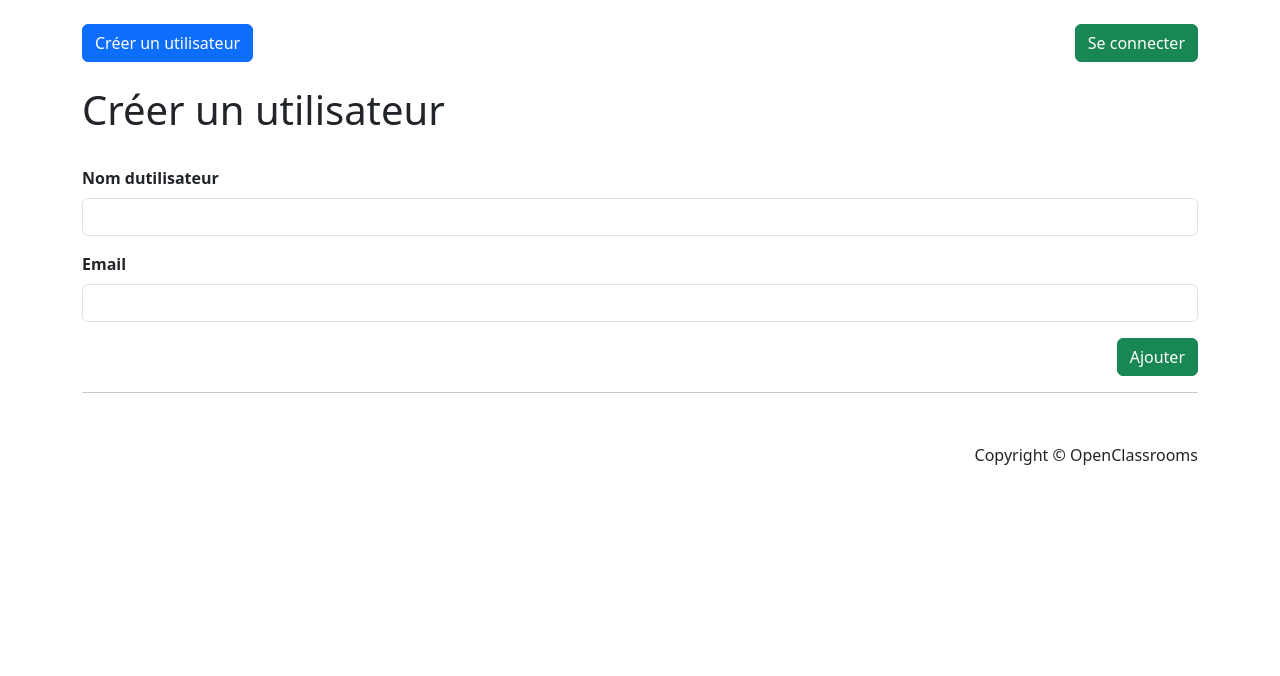
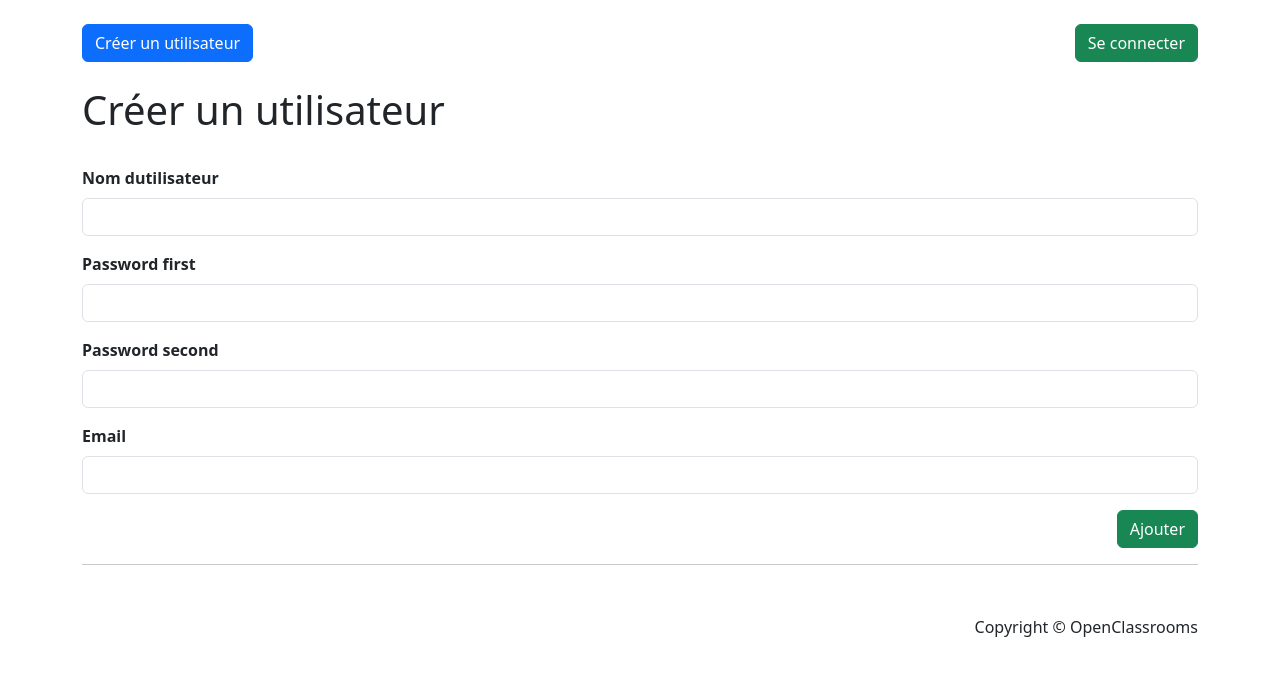
Before and after one commit to requenaGuillaume/todolist, a Symfony app: template templates/user/create.html.twig in a window 1280 px wide. Shown: the part 59-735 px from the top of the page. Run offline with Twig, Linux system fonts and the light colour scheme; the template is opened without the code that fills it, so the values that code supplies are empty; form fields are guessed from the names that the template uses; some libraries are stand-ins or nearby versions.

Commit message:
add error message in forms templates

```diff
--- a/src/Form/UserType.php
+++ b/src/Form/UserType.php
@@ -21,7 +21,6 @@ class UserType extends AbstractType
                 'required' => true,
                 'first_options'  => ['label' => 'Mot de passe'],
                 'second_options' => ['label' => 'Tapez le mot de passe à nouveau'],
-
             ])
             ->add('email', EmailType::class, ['label' => 'Adresse email'])
         ;
--- a/templates/task/list.html.twig
+++ b/templates/task/list.html.twig
@@ -42,9 +42,9 @@
             </div>
         </div>
         {% else %}
-            <div class="alert alert-warning" role="alert">
+            <div class="alert alert-warning mt-3" role="alert">
                 Il n'y a pas encore de tâche enregistrée.
-                <a href="{{ path('task_create') }}" class="btn btn-warning float-end">Créer une tâche</a>
+                <a href="{{ path('task_create') }}" class="btn btn-warning float-end text-light">Créer une tâche</a>
             </div>
         {% endfor %}
     </div>
--- a/templates/user/create.html.twig
+++ b/templates/user/create.html.twig
@@ -8,18 +8,24 @@
         {{ form_start(form, {'action' : path('user_create')}) }}
             {{ form_label(form.username, 'Nom d\utilisateur', {'label_attr': {'class': 'form-label fw-bold'}}) }}
             {{ form_widget(form.username, {'attr': {'class': 'form-control'}}) }}
-            {{ form_errors( form.username) }}
+            <div class="text-danger">
+                {{ form_errors(form.username) }}
+            </div>
 
-             {% for passwordField in form.password %}
-             <div class="mt-3 fw-bold">
-                {{ form_label(passwordField, null, { 'attr': {'class': 'form-label'} }) }}
-                {{ form_widget(passwordField, { 'attr': {'class': 'form-control'} }) }}
-             </div>
-            {% endfor %}
+            {{ form_label(form.password.first, null, {'label_attr': {'class': 'form-label fw-bold mt-3'}}) }}
+            {{ form_widget(form.password.first, {'attr': {'class': 'form-control'}}) }}
+            <div class="text-danger">
+                {{ form_errors(form.password.first) }}
+            </div>
+
+            {{ form_label(form.password.second, null, {'label_attr': {'class': 'form-label fw-bold mt-3'}}) }}
+            {{ form_widget(form.password.second, {'attr': {'class': 'form-control'}}) }}
 
             {{ form_label(form.email, null, {'label_attr': {'class': 'form-label fw-bold mt-3'}}) }}
             {{ form_widget(form.email, {'attr': {'class': 'form-control'}}) }}
-            {{ form_errors( form.email) }}
+            <div class="text-danger">
+                {{ form_errors(form.email) }}
+            </div>
 
             <button type="submit" class="btn btn-success float-end mt-3">Ajouter</button>
         {{ form_end(form) }}
```
Also changed, not shown: templates/task/create.html.twig (+8 -2 lines).
